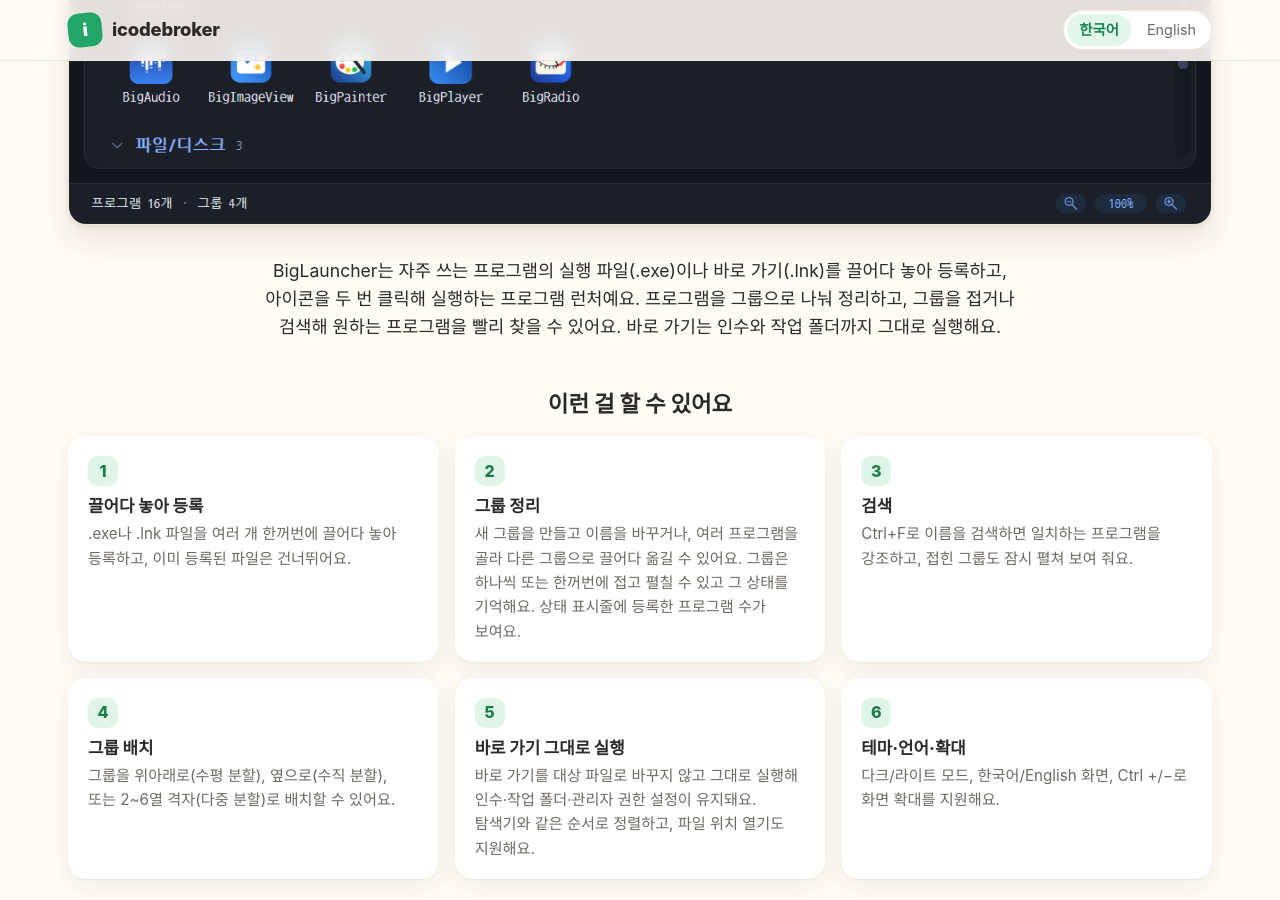
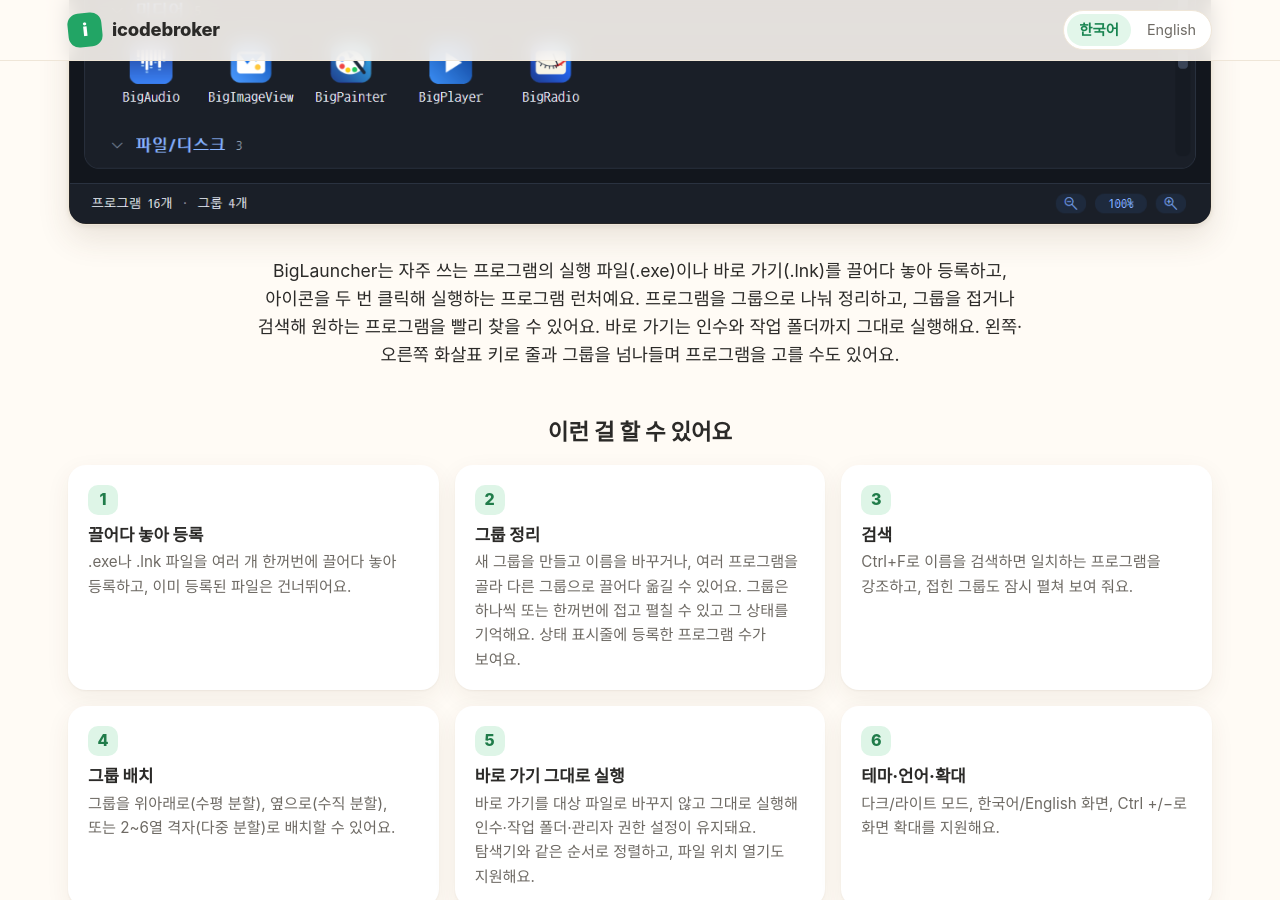
Before and after one commit to icodebroker/icodebroker.github.io, a Jekyll site: the page built from apps/BigLauncher.html, in a window 1280 px wide and 900 px high, scrolled down 1165 px. Built offline with Jekyll 4.4.1, drawn with Linux system fonts in a browser that asks for light colours; some web fonts are replaced; some of the changed text lies outside the part shown.

Commit message:
BigLauncher 1.0.1 게시 (좌/우 화살표가 줄·그룹 끝을 넘어 이동)
Co-Authored-By: Claude Opus 5.5 <noreply@anthropic.com>

```diff
--- a/_data/apps.yml
+++ b/_data/apps.yml
@@ -821,7 +821,7 @@
   category: desktop
   summary: { ko: "자주 쓰는 프로그램을 그룹으로 모아 실행하는 런처", en: "A launcher that keeps your favorite programs in groups" }
   tagline: { ko: "끌어다 놓아 등록하고, 두 번 클릭해 실행해요", en: "Drag and drop to register, double-click to launch" }
-  intro: { ko: "BigLauncher는 자주 쓰는 프로그램의 실행 파일(.exe)이나 바로 가기(.lnk)를 끌어다 놓아 등록하고, 아이콘을 두 번 클릭해 실행하는 프로그램 런처예요. 프로그램을 그룹으로 나눠 정리하고, 그룹을 접거나 검색해 원하는 프로그램을 빨리 찾을 수 있어요. 바로 가기는 인수와 작업 폴더까지 그대로 실행해요.", en: "BigLauncher is a program launcher: drag executables (.exe) or shortcuts (.lnk) onto it to register them, then double-click an icon to launch. Organize programs into groups, collapse groups or search to find what you need quickly. Shortcuts run exactly as saved, including their arguments and working folder." }
+  intro: { ko: "BigLauncher는 자주 쓰는 프로그램의 실행 파일(.exe)이나 바로 가기(.lnk)를 끌어다 놓아 등록하고, 아이콘을 두 번 클릭해 실행하는 프로그램 런처예요. 프로그램을 그룹으로 나눠 정리하고, 그룹을 접거나 검색해 원하는 프로그램을 빨리 찾을 수 있어요. 바로 가기는 인수와 작업 폴더까지 그대로 실행해요. 왼쪽·오른쪽 화살표 키로 줄과 그룹을 넘나들며 프로그램을 고를 수도 있어요.", en: "BigLauncher is a program launcher: drag executables (.exe) or shortcuts (.lnk) onto it to register them, then double-click an icon to launch. Organize programs into groups, collapse groups or search to find what you need quickly. Shortcuts run exactly as saved, including their arguments and working folder. You can also move between programs across lines and groups with the left and right arrow keys." }
   features:
     - title: { ko: "끌어다 놓아 등록", en: "Drag-and-drop registration" }
       text: { ko: ".exe나 .lnk 파일을 여러 개 한꺼번에 끌어다 놓아 등록하고, 이미 등록된 파일은 건너뛰어요.", en: "Drop several .exe or .lnk files at once to register them; files already registered are skipped." }
```
Also changed, not shown: _data/releases.json (+5 -5 lines).
